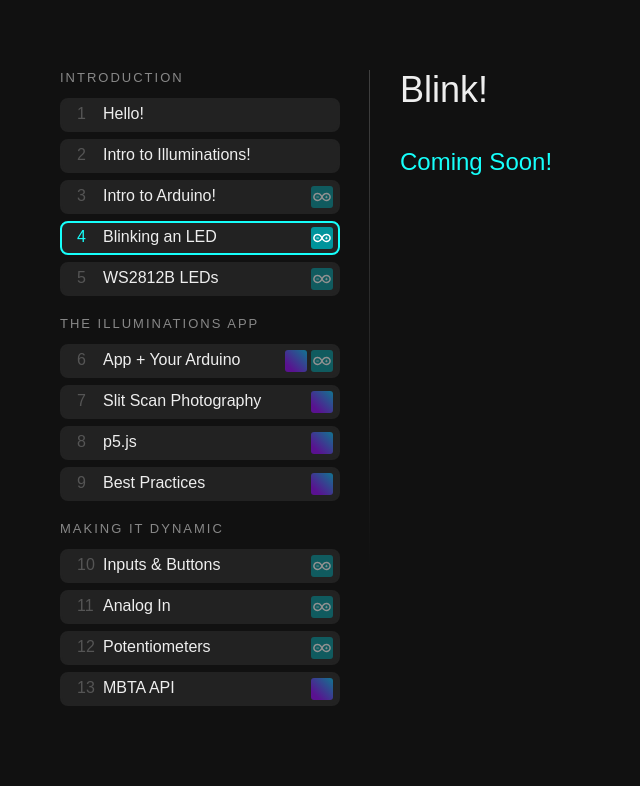
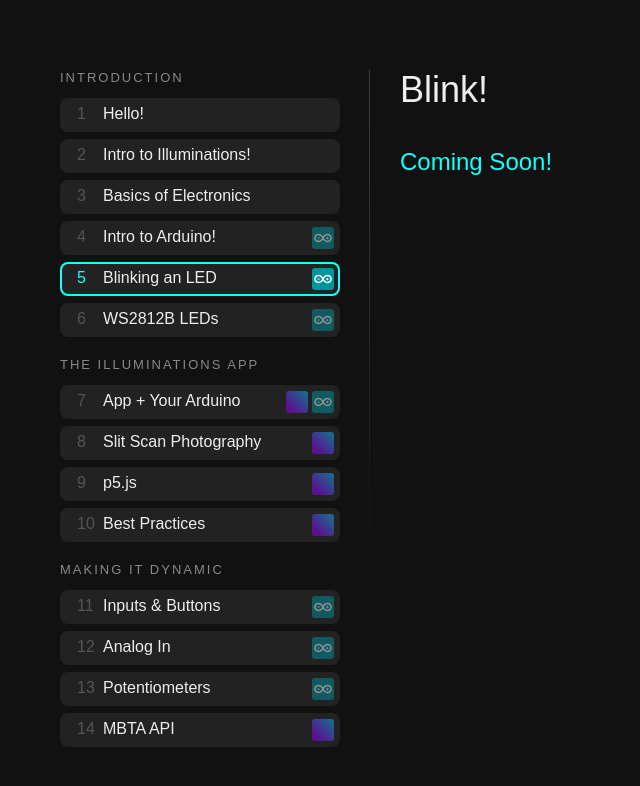
Before and after one commit to poofytoo/illuminations-seminar, a Next.js app in the folder src/: page /chapter/blink in a window 1280 px wide. Shown: the top 786 px of the page, without its empty margins (0-640 px from the left). Built offline with nearby package versions, Linux system fonts and the light colour scheme.

Commit message:
feat: Update sidebar

```diff
--- a/src/components/Sidebar/Sidebar.module.scss
+++ b/src/components/Sidebar/Sidebar.module.scss
@@ -42,7 +42,7 @@
     li {
       border: none;
       border-radius: 8px;
-      padding: 0 5px 0 15px;
+      padding: 0 4px 0 15px;
       background-color: #222;
       height: 30px;
       margin-bottom: 7px;
--- a/src/components/Sidebar/index.tsx
+++ b/src/components/Sidebar/index.tsx
@@ -13,6 +13,10 @@
   {
     title: 'Intro to Illuminations!',
     href: '/intro-to-illuminations',
+  },
+  {
+    title: 'Basics of Electronics',
+    href: '/electronics',
   },
   {
     title: 'Intro to Arduino!',
```
